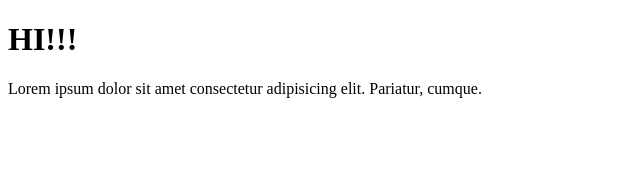
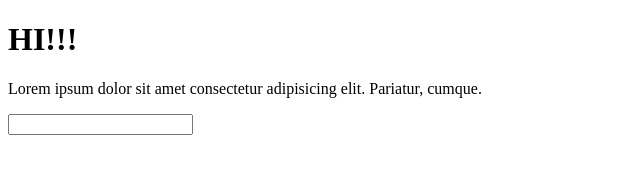
Before and after one commit to Alantom10/test-repo, a plain HTML site: page index.html in a window 1280 px wide. Shown: the whole page, without its empty margins (0-640 px from the left). Drawn offline with Linux system fonts and the light colour scheme.

Commit message:
Added input to index.html

```diff
--- a/index.html
+++ b/index.html
@@ -11,5 +11,7 @@
 
     <p>Lorem ipsum dolor sit amet consectetur adipisicing elit. Pariatur, cumque.</p>
 
+    <input type="text" name="fullname" id="f-name">
+
 </body>
 </html>
```
